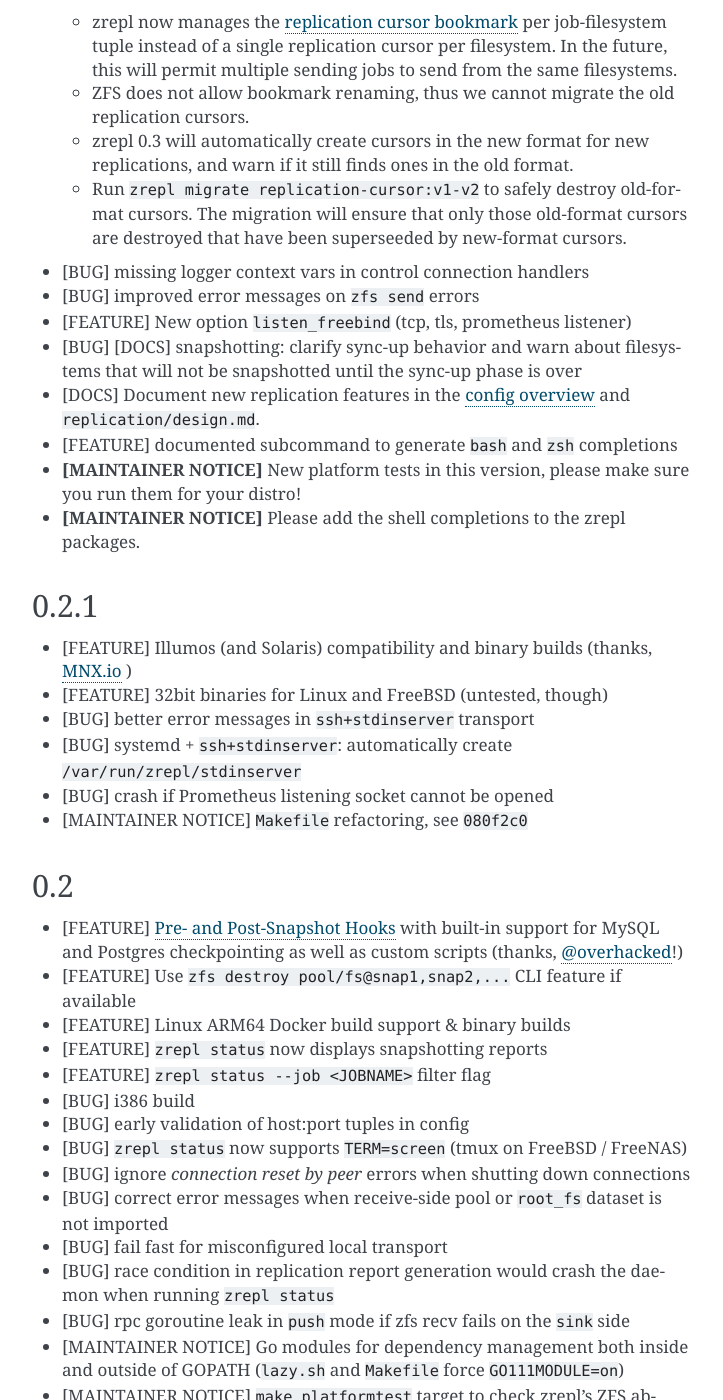
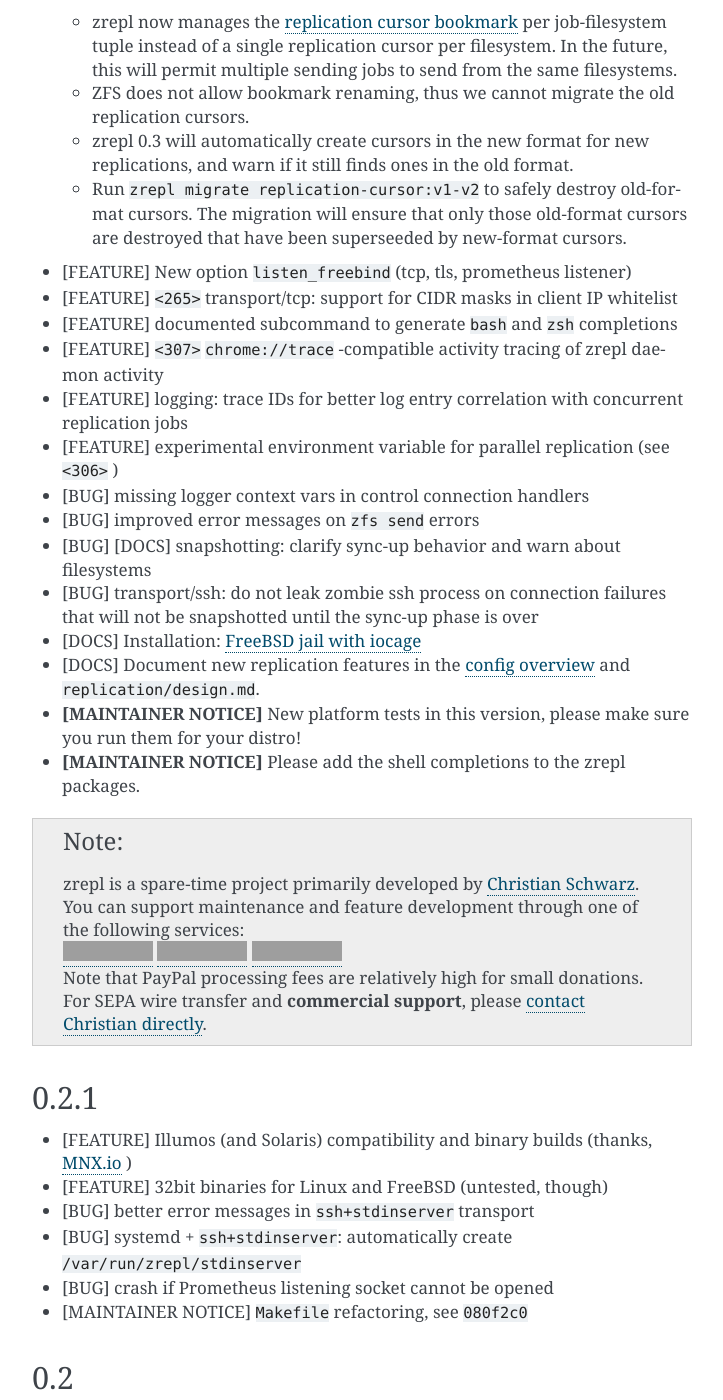
Before and after one commit to zrepl/zrepl, a Sphinx documentation site: the page built from docs/changelog.rst, in a window 1280 px wide and 1400 px high, scrolled down 1176 px. Shown: the whole window, without its empty margins (388-1111 px from the left). Built offline with Sphinx 7.4.7, drawn with Linux system fonts in a browser that asks for light colours; pages that are not in the unit, such as notebooks, are missing from menus; the version number could not be read and is left out; cross-references to code outside the pages are shown as plain code; some of the changed text lies outside the part shown; grey boxes are pictures that could not be loaded.

Commit message:
docs: 0.3 changelog

```diff
--- a/docs/changelog.rst
+++ b/docs/changelog.rst
@@ -61,15 +61,28 @@
   * Run ``zrepl migrate replication-cursor:v1-v2`` to safely destroy old-format cursors.
     The migration will ensure that only those old-format cursors are destroyed that have been superseeded by new-format cursors.
 
+* |feature| New option ``listen_freebind`` (tcp, tls, prometheus listener)
+* |feature| :issue:`<265>` transport/tcp: support for CIDR masks in client IP whitelist
+* |feature| documented subcommand to generate ``bash`` and ``zsh`` completions
+* |feature| :issue:`<307>` ``chrome://trace`` -compatible activity tracing of zrepl daemon activity
+* |feature| logging: trace IDs for better log entry correlation with concurrent replication jobs
+* |feature| experimental environment variable for parallel replication (see :issue:`<306>` )
 * |bugfix| missing logger context vars in control connection handlers
 * |bugfix| improved error messages on ``zfs send`` errors
-* |feature| New option ``listen_freebind`` (tcp, tls, prometheus listener)
 * |bugfix| |docs| snapshotting: clarify sync-up behavior and warn about filesystems
+* |bugfix| transport/ssh: do not leak zombie ssh process on connection failures
   that will not be snapshotted until the sync-up phase is over
+* |docs| Installation: :ref:`FreeBSD jail with iocage <installation-freebsd-jail-with-iocage>`
 * |docs| Document new replication features in the :ref:`config overview <overview-how-replication-works>` and :repomasterlink:`replication/design.md`.
-* |feature| documented subcommand to generate ``bash`` and ``zsh`` completions
 * **[MAINTAINER NOTICE]** New platform tests in this version, please make sure you run them for your distro!
 * **[MAINTAINER NOTICE]** Please add the shell completions to the zrepl packages.
+
+.. NOTE::
+   |  zrepl is a spare-time project primarily developed by `Christian Schwarz <https://cschwarz.com>`_.
+   |  You can support maintenance and feature development through one of the following services:
+   |  |Donate via Patreon| |Donate via Liberapay| |Donate via PayPal|
+   |  Note that PayPal processing fees are relatively high for small donations.
+   |  For SEPA wire transfer and **commercial support**, please `contact Christian directly <https://cschwarz.com>`_.
 
 0.2.1
 -----
```
Also changed, not shown: other parts of docs/changelog.rst (+0 -8 lines).
